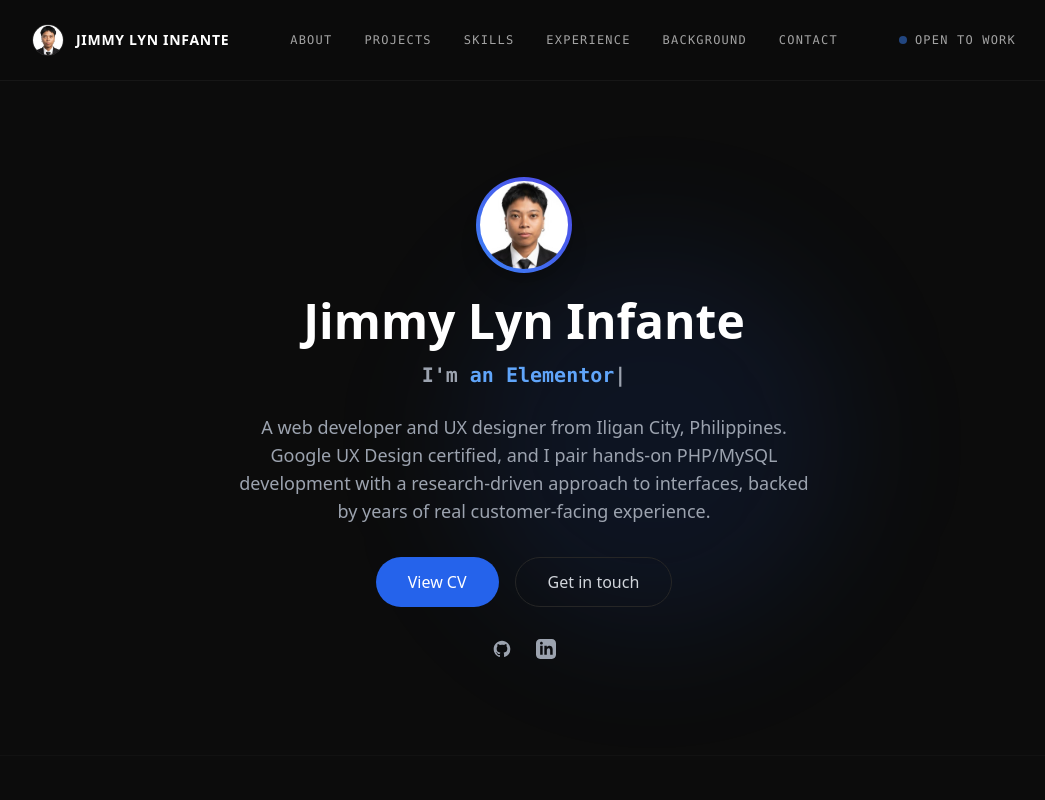
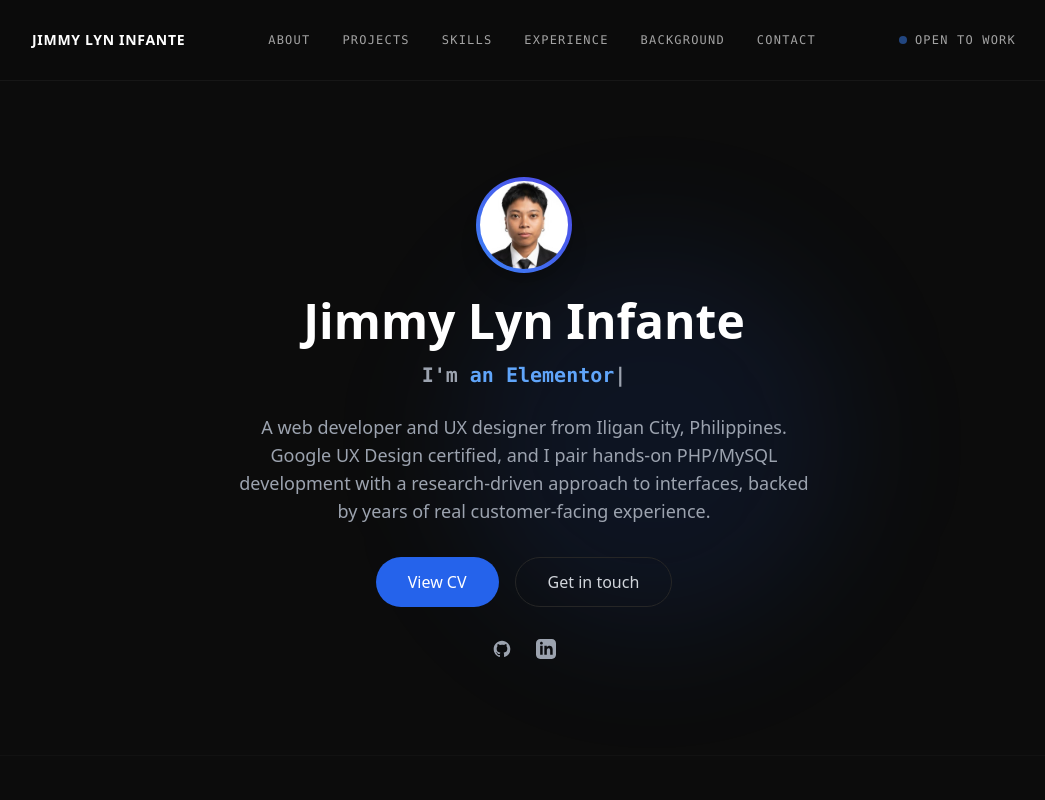
Before and after one commit to jimmylyn07/jimmylyn07.github.io, a website: page index.html in a window 1280 px wide. Shown: the top 800 px of the page, without its empty margins (116-1161 px from the left). Drawn offline with nearby package versions, Linux system fonts and the light colour scheme; files that its build step writes are made by us from their sources.

Commit message:
deleted the pic

```diff
--- a/index.html
+++ b/index.html
@@ -18,7 +18,6 @@
 
     <!-- Logo & Avatar -->
     <div class="flex items-center space-x-3">
-      <img src="images/15ad110a-ceeb-4b57-9f01-7c7076962cf9.jpg" alt="Jimmy Lyn Infante" class="w-8 h-8 object-cover rounded-full border border-neutral-800">
       <a href="#" class="flex title-font font-bold items-center text-white tracking-wider text-sm uppercase">
         Jimmy Lyn Infante
       </a>
```
